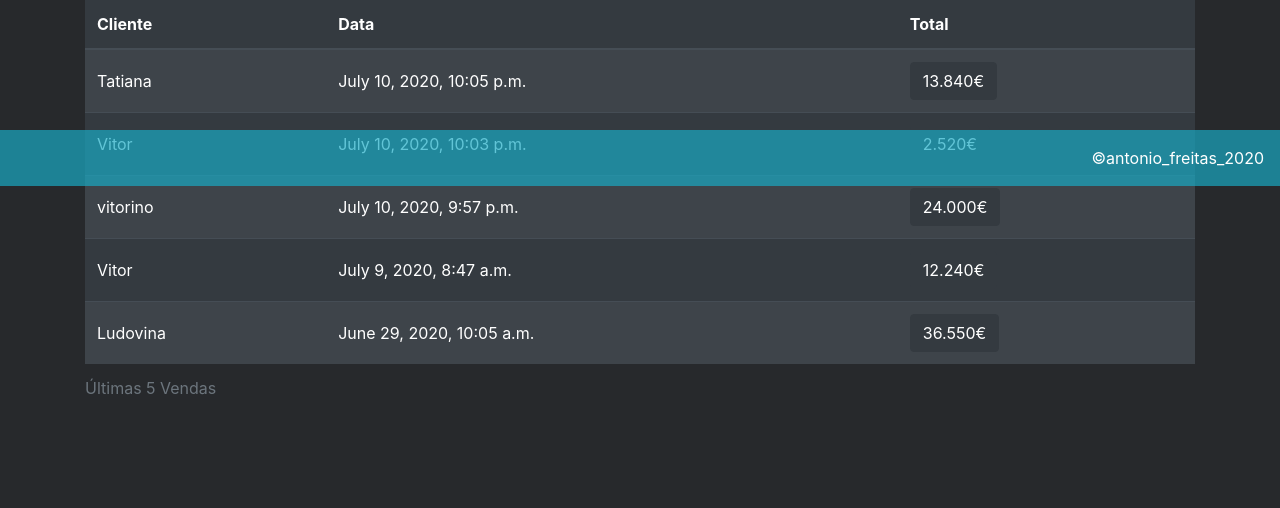
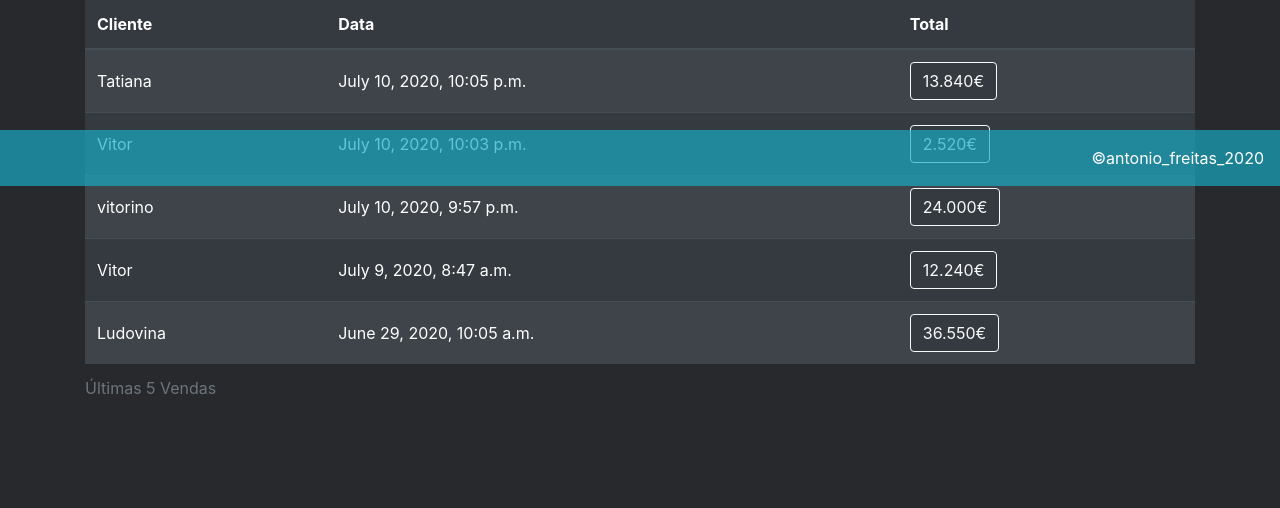
Before and after one commit to endor-sudo/menina, a Django app: page /dblists/sales/ in a window 1280 px wide. Shown: the part 614-1122 px from the top of the page. Run offline with Django 3.2, Linux system fonts and the light colour scheme; a user stored in the database is signed in; data comes from the database, SQL or seed files in the repository; some libraries are stand-ins or nearby versions.

Commit message:
autocomplete, active page done- maybe i'll add send email upon sale in the future...

```diff
--- a/mdpapp/templates/mdpapp/allsalesmonth.html
+++ b/mdpapp/templates/mdpapp/allsalesmonth.html
@@ -16,7 +16,7 @@
                 <tr>
                     <td style="vertical-align: middle;">
                         <a href="{% url 'td_sales' k 1 %}">
-                            <button type="button" class="btn btn-dark">
+                            <button type="button" class="btn btn-dark btn-outline-light">
                                 {{ k }}
                             </button>
                         </a>
--- a/mdpapp/templates/mdpapp/allsalesyear.html
+++ b/mdpapp/templates/mdpapp/allsalesyear.html
@@ -7,7 +7,7 @@
             </caption>
             <thead>
                 <tr>
-                    <th>Dia</th>
+                    <th>Mês</th>
                     <th>Total</th>
                 </tr>
             </thead>
@@ -16,7 +16,7 @@
                 <tr>
                     <td style="vertical-align: middle;">
                         <a href="{% url 'mn_sales' k %}">
-                            <button type="button" class="btn btn-dark">
+                            <button type="button" class="btn btn-dark btn-outline-light">
                                 {{ k }}
                             </button>
                         </a>
--- a/mdpapp/templates/mdpapp/base.html
+++ b/mdpapp/templates/mdpapp/base.html
@@ -30,6 +30,17 @@
 
         <link rel="stylesheet" href="//code.jquery.com/ui/1.12.1/themes/base/jquery-ui.css">
 
+        <!--<script src="https://code.jquery.com/jquery-1.12.4.js"></script>commented this out because it messed with the calculator, but the
+        autocomplete seems to keep working-->
+        <script src="https://code.jquery.com/ui/1.12.1/jquery-ui.js"></script>
+
+        <!--<link href="//cdnjs.cloudflare.com/ajax/libs/twitter-bootstrap/3.3.2/css/bootstrap.css" rel="stylesheet"/>this commentted out line
+        allows the autocomplete options to be visible without overriding the entire page's css and losing formatting-->
+
+        <script src="//cdnjs.cloudflare.com/ajax/libs/jquery/2.1.3/jquery.js"></script>
+        <script src="//cdnjs.cloudflare.com/ajax/libs/jqueryui/1.11.2/jquery-ui.js"></script>
+        <script src="//cdnjs.cloudflare.com/ajax/libs/twitter-bootstrap/3.3.2/js/bootstrap.js"></script>
+
     </head>
     <body>
         <!-- Header -->
--- a/mdpapp/templates/mdpapp/sales.html
+++ b/mdpapp/templates/mdpapp/sales.html
@@ -22,21 +22,21 @@
                 <tr>
                     <td>
                         <a href="{% url 'yr_sales' %}">
-                            <button type="button" class="btn btn-dark">
+                            <button type="button" class="btn btn-dark btn-outline-light">
                                 {{ year_sale_total }}€
                             </button>
                         </a>
                     </td>
                     <td>
                         <a href="{% url 'mn_sales' mes %}">
-                            <button type="button" class="btn btn-dark">
+                            <button type="button" class="btn btn-dark btn-outline-light">
                                 {{ month_sale_total }}€
                             </button>
                         </a>
                     </td>
                     <td>
                         <a href="{% url 'td_sales' hoje 1 %}">
-                            <button type="button" class="btn btn-dark">
+                            <button type="button" class="btn btn-dark btn-outline-light">
                                 {{ day_sale_total }}€
                             </button>
                         </a>
@@ -72,7 +72,7 @@
                     </td>
                     <td>
                         <a href="{% url 'sale' sale.id %}">
-                            <button type="button" class="btn btn-dark">
+                            <button type="button" class="btn btn-dark btn-outline-light">
                                 {{ sale.sale_total }}€
                             </button>
                         </a>
--- a/mdpapp/views.py
+++ b/mdpapp/views.py
@@ -124,7 +124,7 @@ def months_sales(request, month):
     for i in range(1,32):
         day_total=monthsales.filter(sale_date__day=i).aggregate(Sum('sale_total'))
         if day_total['sale_total__sum']:
-            days_total[i]=day_total['sale_total__sum']
+            days_total[i]=round(day_total['sale_total__sum'],2)
     print('days_total')
     print(days_total)
     mes=month
@@ -142,7 +142,7 @@ def years_sales(request):
         dia=yearsales.filter(sale_date__month=i)
         day_total=dia.aggregate(Sum('sale_total'))
         if day_total['sale_total__sum']:
-            days_total[i]=day_total['sale_total__sum']
+            days_total[i]=round(day_total['sale_total__sum'], 2)
     ano=today.year
     context = {'days_total': days_total, 'ano':ano}
     return render(request, 'mdpapp/allsalesyear.html', context)
```
Also changed, not shown: mdpapp/templates/mdpapp/allsalestoday.html (+13 -3 lines), mdpapp/templates/mdpapp/new_sale.html (+0 -11 lines), mdpapp/static/mdpapp/bar_chart.svg.
